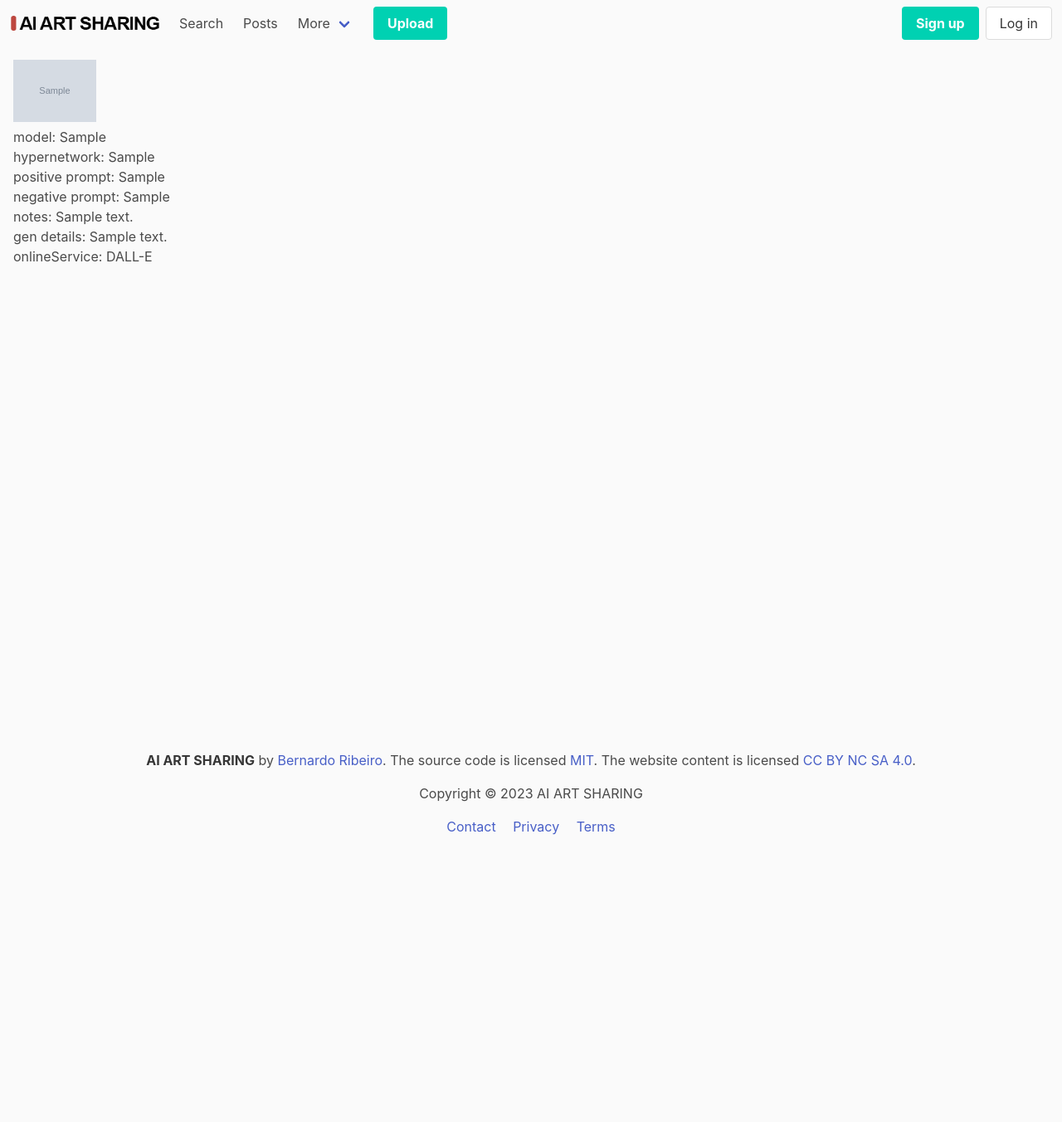
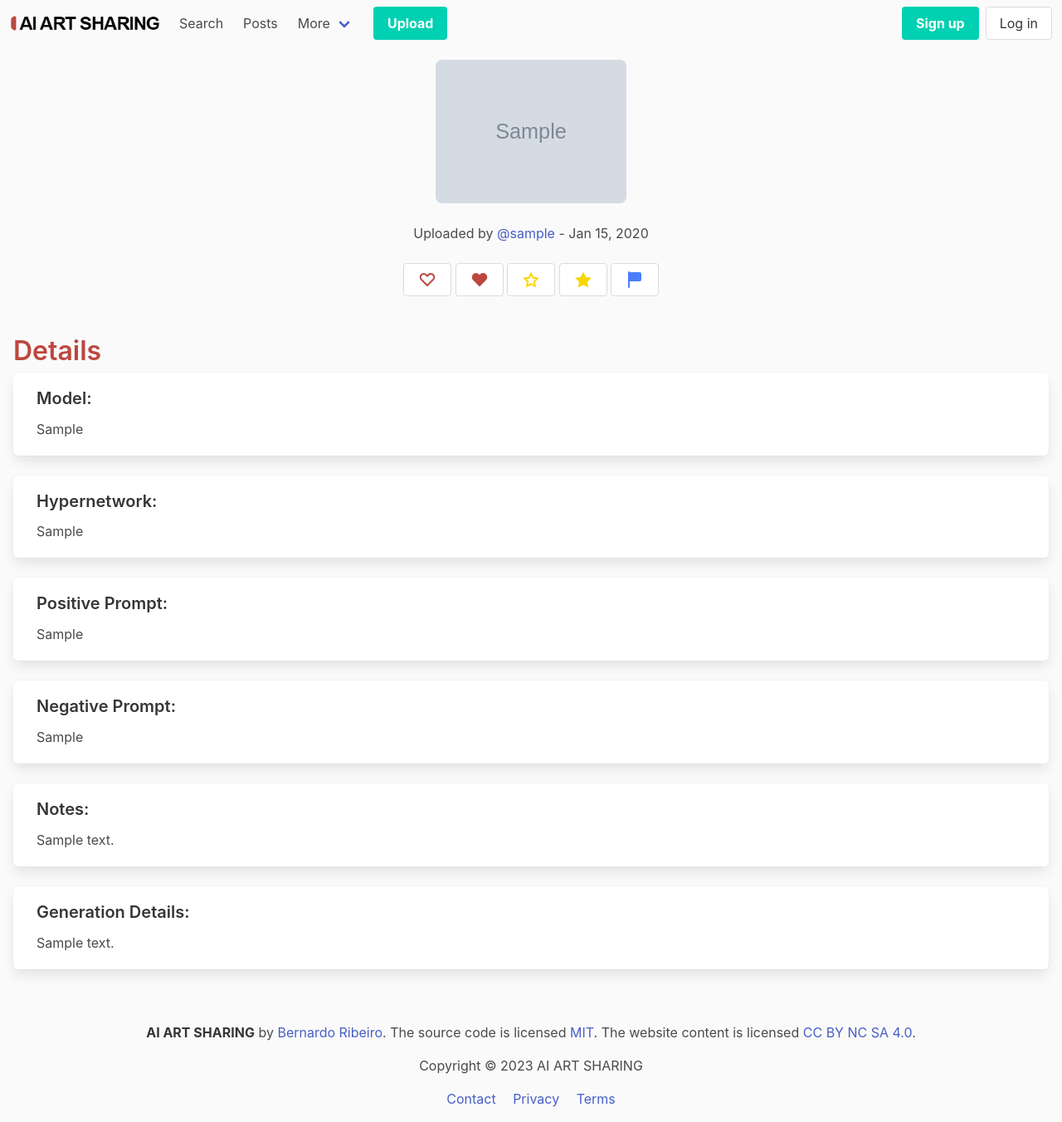
Before and after one commit to bernasx/aiartsharing, a Django app: page /content/detail/00000000-0000-0000-0000-000000000001 in a window 1280 px wide. Shown: the whole page at 83% size. Before the commit the page ends 1006 px from the top, so only its background shows below. Run offline with Django 4.2, Linux system fonts and the light colour scheme; tables that the repository leaves empty hold one stand-in row (values such as "Sample post"); grey boxes marked "Sample" are stand-in pictures; some libraries are stand-ins or nearby versions.

Commit message:
Initial Post Detail commit

```diff
--- a/aiart_content/templates/imageposts/detail.html
+++ b/aiart_content/templates/imageposts/detail.html
@@ -1,18 +1,103 @@
 {% extends 'base.html' %}
+{%load static%}
+
 {% block content %}
-<img src="{{object.image_url}}" alt="Profile Picture" height="100" width="100"> </img>
-<br>
-model: {{object.model}}
-<br>
-hypernetwork: {{object.hypernetwork}}
-<br>
-positive prompt: {{object.positive_prompt}}
-<br>
-negative prompt: {{object.negative_prompt}}
-<br>
-notes: {{object.notes}}
-<br>
-gen details: {{object.generation_details}}
-<br>
-onlineService: {{object.onlineService}}
+<link rel="stylesheet" href="{% static 'css/detail.css' %}" type="text/css">
+
+<div class="columns is-centered">
+    <div class="column is-one-fifth">
+            <figure class="image">
+                <img src="{{object.image_url}}" alt="Image" alt="Profile Picture">
+            </figure>
+    </div>
+</div>
+
+<div class="container is-centered has-text-centered">
+    <div class="block">
+        Uploaded by <a href="{% url 'auth:profile' object.user.uuid %}"> @{{object.user.username}} </a> -
+        <time datetime="{{object.publish_date|date:"Y-m-d"}}">{{object.publish_date|date:"M d, Y"}}</time>
+    </div>
+    <div class="block">
+        <button class="button" title="Like"> <svg xmlns="http://www.w3.org/2000/svg"
+            viewBox="-2 -4 24 24"
+            width="24"
+            fill="#BD473F">
+            <path d="M3.636 7.208L10 13.572l6.364-6.364a3 3 0 1 0-4.243-4.243L10 5.086l-2.121-2.12a3 3 0 0 0-4.243 4.242zM9.293 1.55l.707.707.707-.707a5 5 0 1 1 7.071 7.071l-7.07 7.071a1 1 0 0 1-1.415 0l-7.071-7.07a5 5 0 1 1 7.07-7.071z"></path></svg>
+        </button>
+
+        <button class="button" title="Like"> <svg xmlns="http://www.w3.org/2000/svg"
+            viewBox="-2 -4 24 24"
+            width="24"
+            fill="#BD473F">
+            <path d="M9.293 1.55l.707.708.707-.707a5 5 0 1 1 7.071 7.071l-7.07 7.071a1 1 0 0 1-1.415 0L2.222 8.622a5 5 0 1 1 7.07-7.071z"></path></svg>
+        </button>
+
+        <button class="button" title="Favorite"> <svg xmlns="http://www.w3.org/2000/svg"
+            viewBox="-2 -2.5 24 24"
+            width="24"
+            fill="#FAD600">
+            <path d="M10 13.554l3.517 1.85-.672-3.917 2.846-2.774-3.932-.571L10 4.579 8.241 8.142l-3.932.571 2.846 2.774-.672 3.916L10 13.554zm0 2.26L3.827 19.06l1.179-6.875L.01 7.317l6.902-1.003L10 .06l3.087 6.254 6.902 1.003-4.995 4.868 1.18 6.875L10 15.814z"></path></svg>
+        </button>
+
+        <button class="button" title="Favorite"> <svg xmlns="http://www.w3.org/2000/svg"
+            viewBox="-2 -2 24 24"
+            width="24"
+            fill="#FAD600">
+            <path d="M10 16.207l-6.173 3.246 1.179-6.874L.01 7.71l6.902-1.003L10 .453l3.087 6.254 6.902 1.003-4.995 4.869 1.18 6.874z"></path></svg>
+        </button>
+
+        <button class="button" title="Report this post"> <svg xmlns="http://www.w3.org/2000/svg"
+            viewBox="-4 -2 24 24"
+            width="24"
+            fill="#4B7EFF">
+            <path d="M2 1h12a2 2 0 0 1 2 2v7a2 2 0 0 1-2 2H2v7a1 1 0 0 1-2 0V1a1 1 0 1 1 2 0z"></path></svg>
+        </button>
+    </div>
+</div>
+
+
+
+
+<div class="content mt-6">
+
+
+    <h1 id="detail-header" class="is-size-3 mb-2">Details </h1>
+
+    <div class="box">
+    <h3 class="is-size-5 has-text-weight-semibold ml-2">Model: </h3>
+    <p class="ml-2 ">{{object.model}} </p>
+    </div>
+
+
+    {%if object.hypernetwork%}
+    <div class="box">
+    <h3 class="is-size-5 has-text-weight-semibold ml-2">Hypernetwork: </h3>
+    <p class="ml-2 ">{{object.hypernetwork}} </p>
+    </div>
+    {%endif%}
+
+    <div class="box">
+    <h3 class="is-size-5 has-text-weight-semibold ml-2">Positive Prompt: </h3>
+    <p class="ml-2 ">{{object.positive_prompt}} </p>
+    </div>
+
+    {%if object.negative_prompt%}
+    <div class="box">
+    <h3 class="is-size-5 has-text-weight-semibold ml-2">Negative Prompt: </h3>
+    <p class="ml-2 ">{{object.negative_prompt}} </p>
+    </div>
+    {%endif%}
+
+    <div class="box">
+    <h3 class="is-size-5 has-text-weight-semibold ml-2">Notes: </h3>
+    <p class="ml-2 ">{{object.notes}} </p>
+    </div>
+    {% if object.generation_details%}
+    <div class="box">
+    <h3 class="is-size-5 has-text-weight-semibold ml-2">Generation Details: </h3>
+    <p class="ml-2 ">{{object.generation_details}} </p>
+    </div>
+    {% endif %}
+</div>
+
 {% endblock content %}
--- /dev/null
+++ b/static/css/detail.css
@@ -0,0 +1,12 @@
+#detail-header {
+    color: #BD473F;
+    font-weight: 600;
+}
+
+img {
+    border-radius: 8px;
+}
+
+p {
+    word-wrap: break-word;
+}
--- a/static/css/upload.css
+++ b/static/css/upload.css
@@ -37,5 +37,5 @@ button.button {
 }
 
 button.button:hover {
-    color: lightgray;
+    color: #A6A6A6;
 }
```
